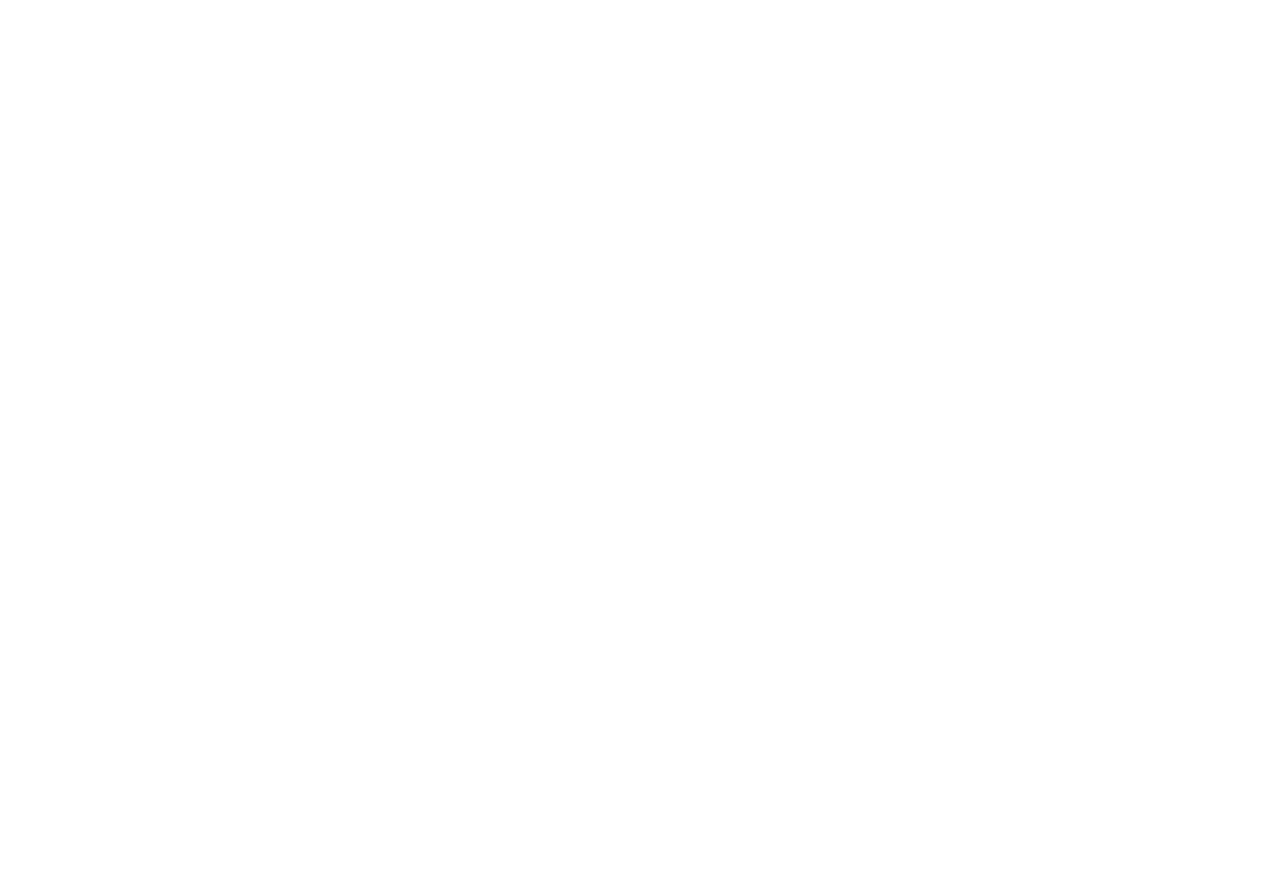
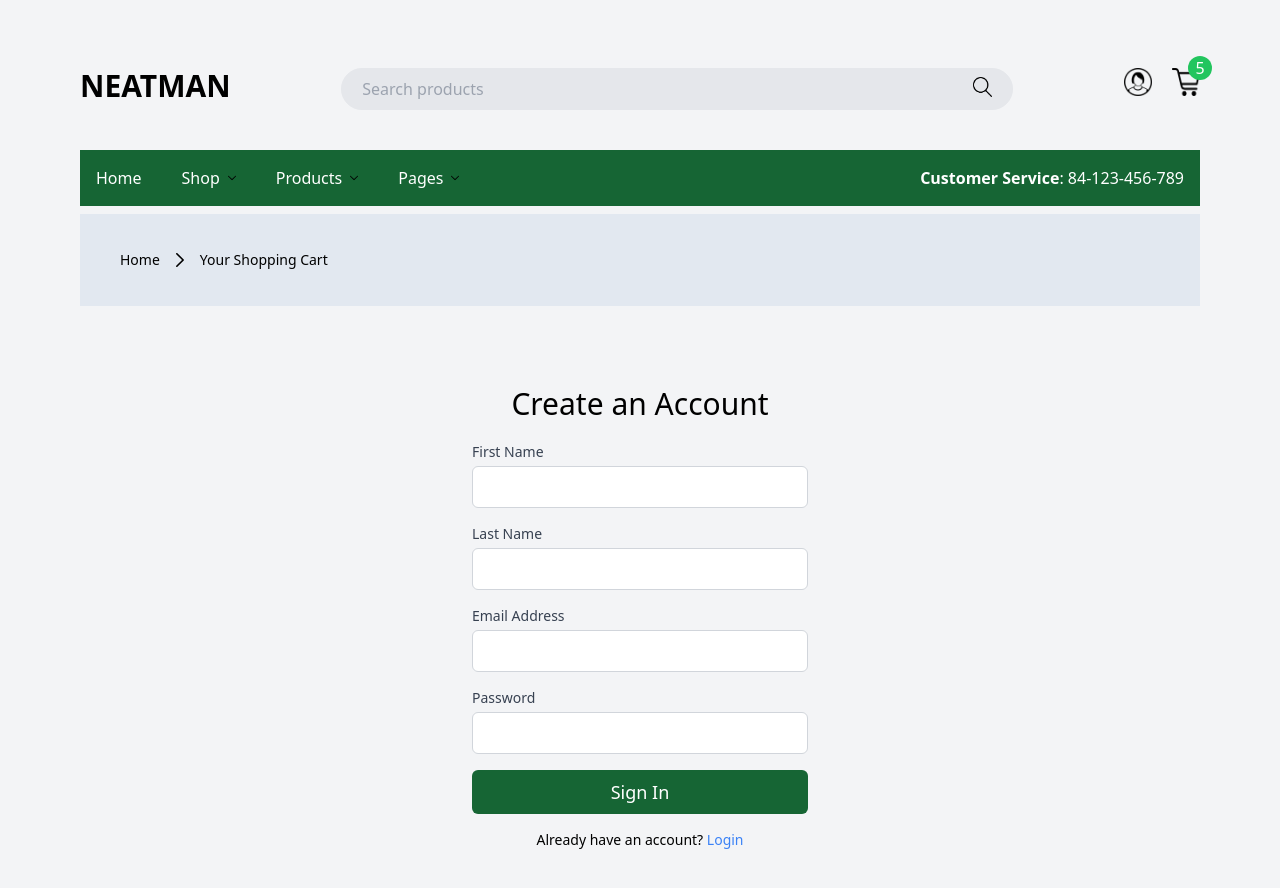
Before and after one commit to DavidAjanaku/NeatMan, a React (Vite) app: page /Signup in a window 1280 px wide. Before the commit this address had no page. Shown: the top 888 px of the page. Before the commit the page ends 800 px from the top, so only its background shows below. Built offline with nearby package versions, Linux system fonts and the light colour scheme.

Commit message:
added the kg

```diff
--- a/src/App.jsx
+++ b/src/App.jsx
@@ -4,6 +4,8 @@
 import ProductPage from "./Views/ProductPage";
 import Cart from "./Views/Cart";
 import MarketPlace from "./Views/MarketPlace";
+import Login from "./Views/Login";
+import Signup from "./Views/Signup";
 
 function App() {
   return (
@@ -14,6 +16,8 @@
         <Route path="/ProductPage" element={<ProductPage />} />
         <Route path="/Cart" element={<Cart />} />
         <Route path="/MarketPlace" element={<MarketPlace />} />
+        <Route path="/Login" element={<Login />} />
+        <Route path="/Signup" element={<Signup />} />
 
       </Routes>
     </Router>
--- a/src/Components/Navigation/Hamburger.jsx
+++ b/src/Components/Navigation/Hamburger.jsx
@@ -112,7 +112,9 @@
               </div>
 
               <div className="flex w-3/12 justify-end space-x-3">
-                <img src={profileIcon} className="w-7 h-7" alt="" />
+              <Link to="/signup">
+              <img src={profileIcon} className="w-7 h-7" alt="" />
+              </Link>
                 <div className="header-cart-container flex ">
                   <div className="top-currency"></div>
                   <div className="header-cart relative">
--- a/src/Components/Navigation/Header.jsx
+++ b/src/Components/Navigation/Header.jsx
@@ -114,9 +114,11 @@
                 <img src={searchIcon} className="w-5 h-5" alt="" />
               </div>
               <div className="header-cart-container flex space-x-5">
-                <div className="top-currency">
+               <Link to="/signup">
+               <div className="top-currency cursor-pointer">
                   <img src={profileIcon} className="w-7 h-7" alt="" />
                 </div>
+               </Link>
                 <div className="header-cart relative">
                   <img
                     src={shoppingCartIcon}
--- /dev/null
+++ b/src/Views/Login.jsx
@@ -0,0 +1,93 @@
+import React from "react";
+import Header from "../Components/Navigation/Header";
+import Hamburger from "../Components/Navigation/Hamburger";
+import { Link } from "react-router-dom";
+import rightArrow from "../assets/line-angle-right-icon.svg";
+
+export default function Login() {
+  return (
+    <div>
+      <div className="bg-gray-100 min-h-screen">
+        <div className="md:w-[90%] md:mx-auto p-4">
+          <div>
+            <Header />
+            <Hamburger />
+          </div>
+          <div className="clearfix py-9 bg-slate-200 my-2 p-10 hidden lg:block">
+            <div className="breadcrumb">
+              <div className="breadcrumb__position flex items-center">
+                <Link to="/" className="text-sm">
+                  Home
+                </Link>
+                <span className="mx-4">
+                  <img src={rightArrow} className="w-2" alt="" />
+                </span>
+                <strong className="font-light text-sm">Your Shopping Cart</strong>
+              </div>
+            </div>
+          </div>
+
+          <div className="main-content">
+            <div className="main-container md:w-3/4 my-20 mx-auto">
+              <div>
+                <div className="login-page">
+                  <h1 className="text-center text-3xl my-5">Sign In</h1>
+
+                  <div className="login-wr">
+                    <div className="content-login md:w-2/5 mx-auto">
+                      <form action="">
+                        <div className="mb-4">
+                          <label htmlFor="email" className="block text-sm font-medium text-gray-700">
+                            Email Address
+                          </label>
+                          <input
+                            type="email"
+                            id="email"
+                            name="email"
+                            className="mt-1 p-2 border border-gray-300 rounded-md w-full"
+                          />
+                        </div>
+
+                        <div className="mb-4">
+                          <label htmlFor="password" className="block text-sm font-medium text-gray-700">
+                            Password
+                          </label>
+                          <input
+                            type="password"
+                            id="password"
+                            name="password"
+                            className="mt-1 p-2 border border-gray-300 rounded-md w-full"
+                          />
+                        </div>
+
+                        <div className="mb-4 text-sm">
+                          <Link to="/forgot-password" className="text-blue-500 hover:underline">
+                            Forgot Password
+                          </Link>
+                        </div>
+
+                        <button
+                          type="submit"
+                          className="bg-green-800 text-white rounded-md p-2 w-full font-medium text-lg"
+                        >
+                          Sign In
+                        </button>
+                      </form>
+                    </div>
+                  </div>
+
+                  <div className="mt-4 text-center text-sm">
+                    Don't have an account?{" "}
+                    <Link to="/signup" className="text-blue-500 hover:underline">
+                      Create Account
+                    </Link>
+                  </div>
+                </div>
+              </div>
+            </div>
+          </div>
+        </div>
+      </div>
+    </div>
+  );
+}
--- /dev/null
+++ b/src/Views/Signup.jsx
@@ -0,0 +1,111 @@
+import React from "react";
+import Header from "../Components/Navigation/Header";
+import Hamburger from "../Components/Navigation/Hamburger";
+import { Link } from "react-router-dom";
+import rightArrow from "../assets/line-angle-right-icon.svg";
+
+export default function Signup() {
+  return (
+    <div>
+      <div className="bg-gray-100 min-h-screen">
+        <div className="md:w-[90%] md:mx-auto p-4">
+          <div>
+            <Header />
+            <Hamburger />
+          </div>
+          <div className="clearfix py-9 bg-slate-200 my-2 p-10 hidden lg:block">
+            <div className="breadcrumb">
+              <div className="breadcrumb__position flex items-center">
+                <Link to="/" className="text-sm">
+                  Home
+                </Link>
+                <span className="mx-4">
+                  <img src={rightArrow} className="w-2" alt="" />
+                </span>
+                <strong className="font-light text-sm">Your Shopping Cart</strong>
+              </div>
+            </div>
+          </div>
+
+          <div className="main-content">
+            <div className="main-container md:w-3/4 my-20 mx-auto">
+              <div>
+                <div className="login-page">
+                  <h1 className="text-center text-3xl my-5">Create an Account</h1>
+
+                  <div className="login-wr">
+                    <div className="content-login md:w-2/5 mx-auto">
+                      <form action="">
+                      <div className="mb-4">
+                          <label htmlFor="text" className="block text-sm font-medium text-gray-700">
+                            First Name
+                          </label>
+                          <input
+                            type="text"
+                            id="text"
+                            name="text"
+                            className="mt-1 p-2 border border-gray-300 rounded-md w-full"
+                          />
+                        </div>
+                        <div className="mb-4">
+                          <label htmlFor="text" className="block text-sm font-medium text-gray-700">
+                          Last Name
+                          </label>
+                          <input
+                            type="text"
+                            id="text"
+                            name="text"
+                            className="mt-1 p-2 border border-gray-300 rounded-md w-full"
+                          />
+                        </div>
+                        <div className="mb-4">
+                          <label htmlFor="email" className="block text-sm font-medium text-gray-700">
+                            Email Address
+                          </label>
+                          <input
+                            type="email"
+                            id="email"
+                            name="email"
+                            className="mt-1 p-2 border border-gray-300 rounded-md w-full"
+                          />
+                        </div>
+
+                        <div className="mb-4">
+                          <label htmlFor="password" className="block text-sm font-medium text-gray-700">
+                            Password
+                          </label>
+                          <input
+                            type="password"
+                            id="password"
+                            name="password"
+                            className="mt-1 p-2 border border-gray-300 rounded-md w-full"
+                          />
+                        </div>
+
+
+
+                        <button
+                          type="submit"
+                          className="bg-green-800 text-white rounded-md p-2 w-full font-medium text-lg"
+                        >
+                          Sign In
+                        </button>
+                      </form>
+                    </div>
+                  </div>
+
+                  <div className="mt-4 text-center text-sm">
+                    Already have an account?{" "}
+                    <Link to="/login" className="text-blue-500 hover:underline">
+                      Login
+                    </Link>
+                  </div>
+                </div>
+              </div>
+            </div>
+          </div>
+        </div>
+      </div>
+    </div>
+  );
+}
```
